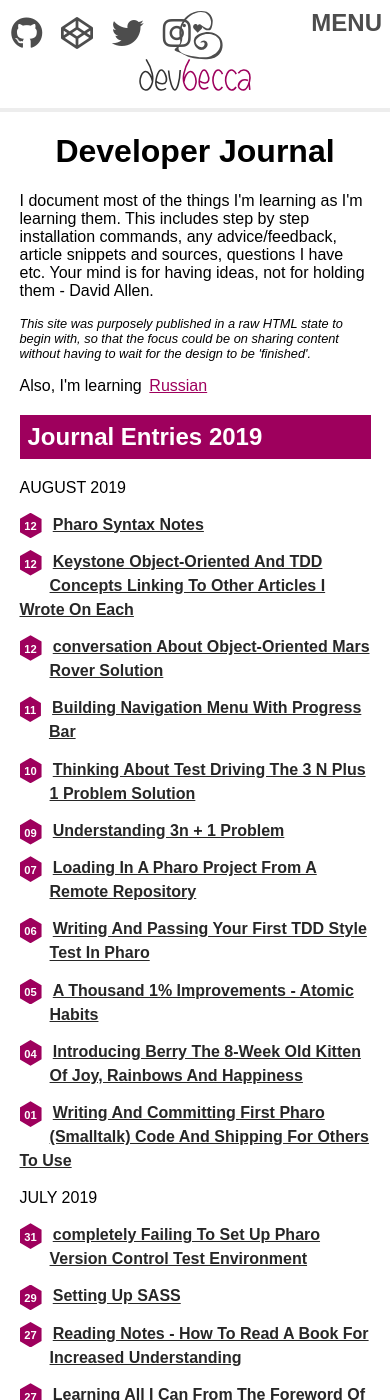
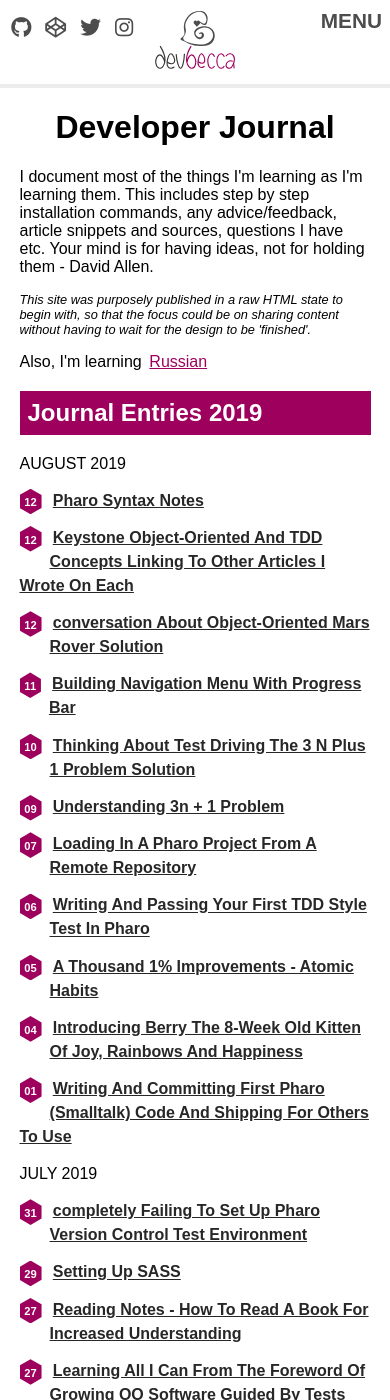
Before and after one commit to Becca9941/Becca9941.github.io, a Jekyll site: the page built from index.html, in a window 390 px wide and 1400 px high. Built offline with Jekyll 4.4.1, drawn with Linux system fonts in a browser that asks for light colours; nearby versions of some CDN libraries.

Commit message:
nav bar is now mobile responsive

```diff
--- a/css/style.css
+++ b/css/style.css
@@ -22,6 +22,12 @@
     font-size: 2rem; }
     .social-media__icon:not(:last-child) {
       margin-right: .5rem; }
+
+@media only screen and (max-width: 600px) {
+  .social-media__icon {
+    font-size: 1.3rem; }
+    .social-media__icon:not(:last-child) {
+      margin-right: .2rem; } }
 
 .navigation {
   margin: 0;
@@ -66,6 +72,14 @@
     .navigation .show-site-links span {
       transition: color .3s ease; }
 
+@media only screen and (max-width: 600px) {
+  .navigation {
+    height: 5rem; }
+    .navigation .logo {
+      width: 5rem; }
+    .navigation .show-site-links {
+      font-size: 1.3rem; } }
+
 .progress {
   position: absolute;
   bottom: 0;
```
Also changed, not shown: sass/components/_navigation.scss (+14 -0 lines), sass/components/_social-media.scss (+10 -0 lines).
